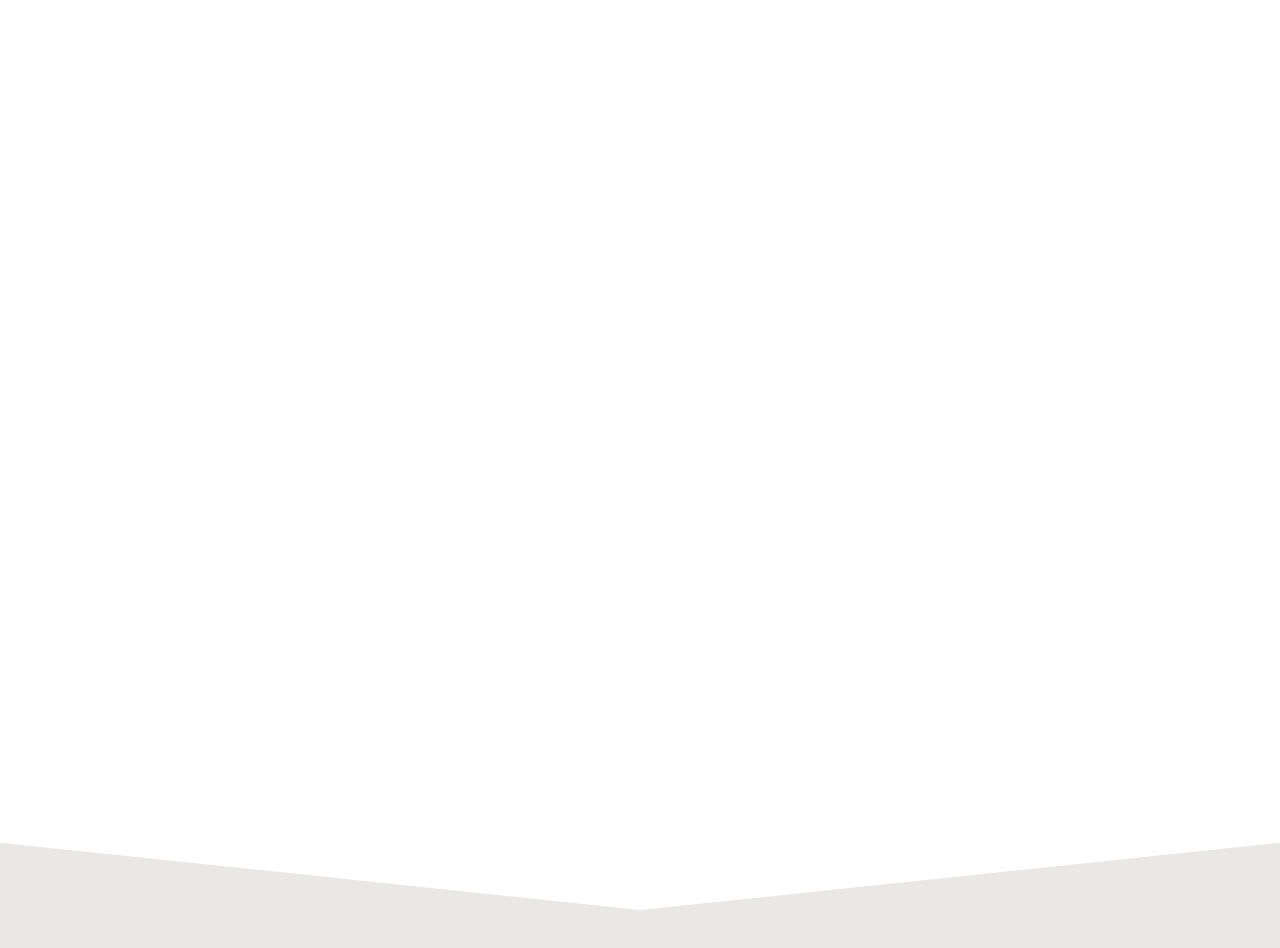
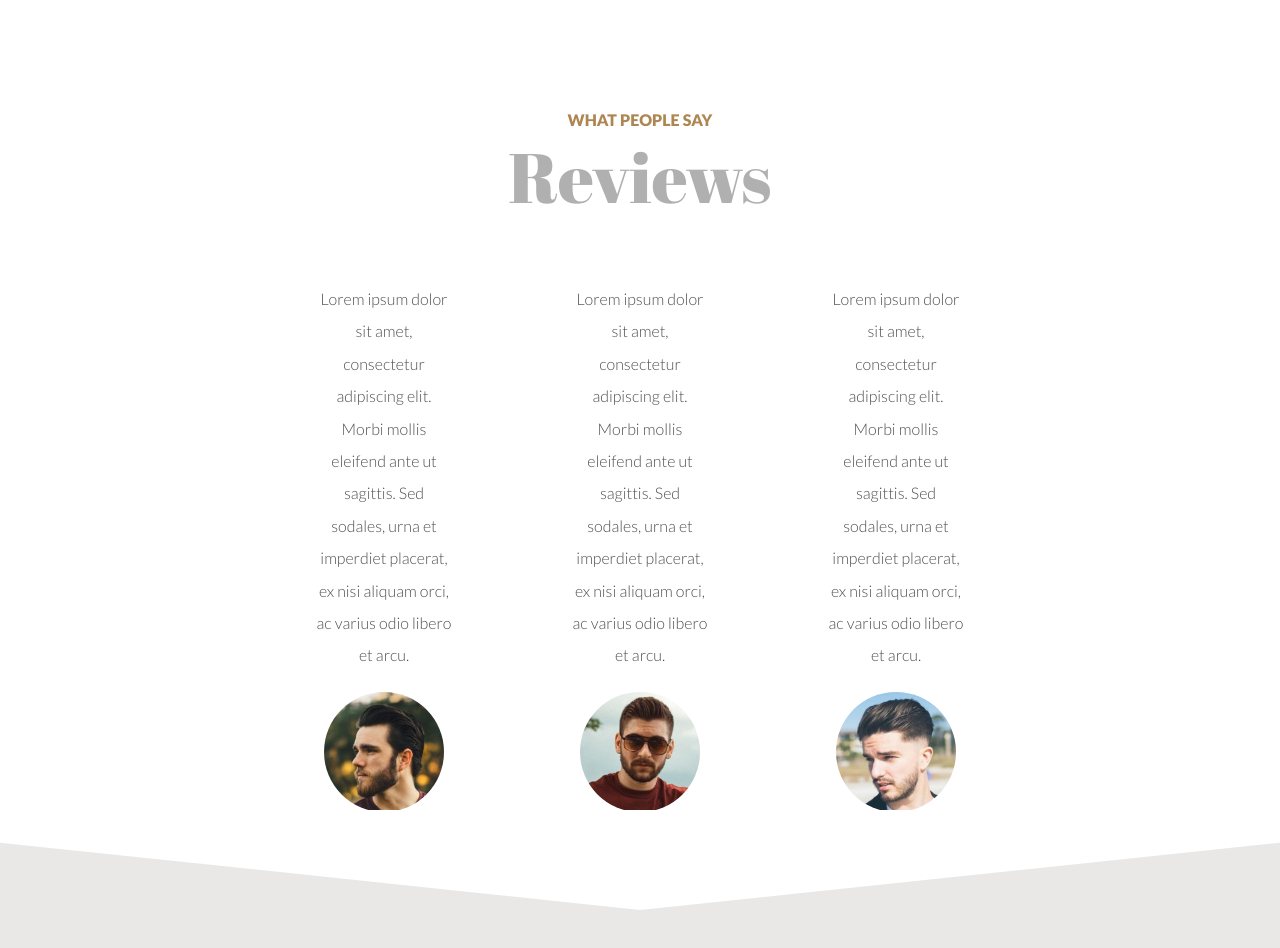
Before and after one commit to mrc-bsllt/proj-html-vuejs, a website: page index.html in a window 1280 px wide. Shown: the part 3680-4628 px from the top of the page. Drawn offline with nearby package versions, Linux system fonts and the light colour scheme.

Commit message:
completata sezione delle reviews

```diff
--- a/index.html
+++ b/index.html
@@ -143,7 +143,21 @@
           </div>
         </section>
 
-        <section id="reviews"></section>
+        <section id="reviews">
+          <h4>What people say</h4>
+          <h2>Reviews</h2>
+          <div class="column-section">
+            <div class="container">
+              <div class="column" v-for="user in usersReviews">
+                <div class="content">
+                  <p>{{ user.rev }}</p>
+                  <img :src="'img/' + user.avatar" :alt="user.name">
+                  <h5>{{ user.name }}</h5>
+                </div>
+              </div>
+            </div>
+          </div>
+        </section>
 
         <section id="blog-posts"></section>
       </main>
--- a/js/script.js
+++ b/js/script.js
@@ -116,7 +116,25 @@ var app = new Vue(
         name: "Shaving Butter",
         image: "shaving_butter-400x400.png",
         description: "Lorem ipsum dolor sit amet, consectetur adipiscing elit. Pellentesque laoreet enim est, vel molestie dolor ultrices ut. Lorem ipsum dolor sit amet, consectetur adipiscing elit."
-      }
+      },
+      usersReviews: [
+        {
+          name: "John Doe",
+          avatar: "avadabarbers-trimcut-gallery6-200x200.jpg",
+          rev: "Lorem ipsum dolor sit amet, consectetur adipiscing elit. Morbi mollis eleifend ante ut sagittis. Sed sodales, urna et imperdiet placerat, ex nisi aliquam orci, ac varius odio libero et arcu."
+        },
+        {
+          name: "Pete Jones",
+          avatar: "avadabarbers-trimcut-gallery7-200x201.jpg",
+          rev: "Lorem ipsum dolor sit amet, consectetur adipiscing elit. Morbi mollis eleifend ante ut sagittis. Sed sodales, urna et imperdiet placerat, ex nisi aliquam orci, ac varius odio libero et arcu."
+
+        },
+        {
+          name: "Mark Wilson",
+          avatar: "avadabarbers-trimcut-gallery3-200x201.jpg",
+          rev: "Lorem ipsum dolor sit amet, consectetur adipiscing elit. Morbi mollis eleifend ante ut sagittis. Sed sodales, urna et imperdiet placerat, ex nisi aliquam orci, ac varius odio libero et arcu."
+        },
+      ]
     }, //fine data
     methods: {
       toogleActiveClass: function(index) {
--- a/src/partials/_common.scss
+++ b/src/partials/_common.scss
@@ -27,6 +27,11 @@ h4 {
   font-size: 16px;
   text-transform: uppercase;
   font-weight: 900;
+}
+h5 {
+  color: $brandColor;
+  font-size: 18px;
+  font-style: italic;
 }
 ul {
   list-style: none;
--- a/src/partials/_variables.scss
+++ b/src/partials/_variables.scss
@@ -12,6 +12,7 @@ $standardTransition: 0.3s linear;
 $asideColor: #4f659a;
 $squareAsideHeight: 65px;
 $triangleHeight: 100px;
+$monthsProductHeight: 460px;
 $blogSectionColor: #eae8e6;
 $footerTopBgColor: #111110;
 $footerBottomBgColor: #191817;
--- a/src/partials/main/_products.scss
+++ b/src/partials/main/_products.scss
@@ -41,7 +41,7 @@
     transform: translateX(-50%);
     @include displaySet(row, flex-start, stretch);
     width: 60%;
-    height: 460px;
+    height: $monthsProductHeight;
     background-color: $footerTopBgColor;
     border-top: 3px solid $brandColor;
     z-index: 2;
--- a/src/partials/main/_reviews.scss
+++ b/src/partials/main/_reviews.scss
@@ -2,7 +2,30 @@
   position: relative;
   height: 1260px;
   background-color: #ffffff;
+  text-align: center;
+  padding-top: calc(#{$monthsProductHeight} + 100px);
   &::after {
     @include triangleDownLayout(#ffffff);
   }
+  .container {
+    @include headerContainer($standardContainerWidth);
+    @include displaySet(row, flex-start, stretch);
+    flex-wrap: wrap;
+    .column {
+      width: calc(100% / 3);
+      padding: 60px;
+      .content {
+        p {
+          color: $mainParagrapghColor;
+          font-weight: 300;
+          line-height: 32.4px;
+        }
+        img {
+          width: 120px;
+          margin: 20px 0;
+          border-radius: 50%;
+        }
+      }
+    }
+  }
 }
```
Also changed, not shown: css/style.css, img/avadabarbers-trimcut-gallery3-200x201.jpg (added), img/avadabarbers-trimcut-gallery6-200x200.jpg (added), img/avadabarbers-trimcut-gallery7-200x201.jpg (added).
